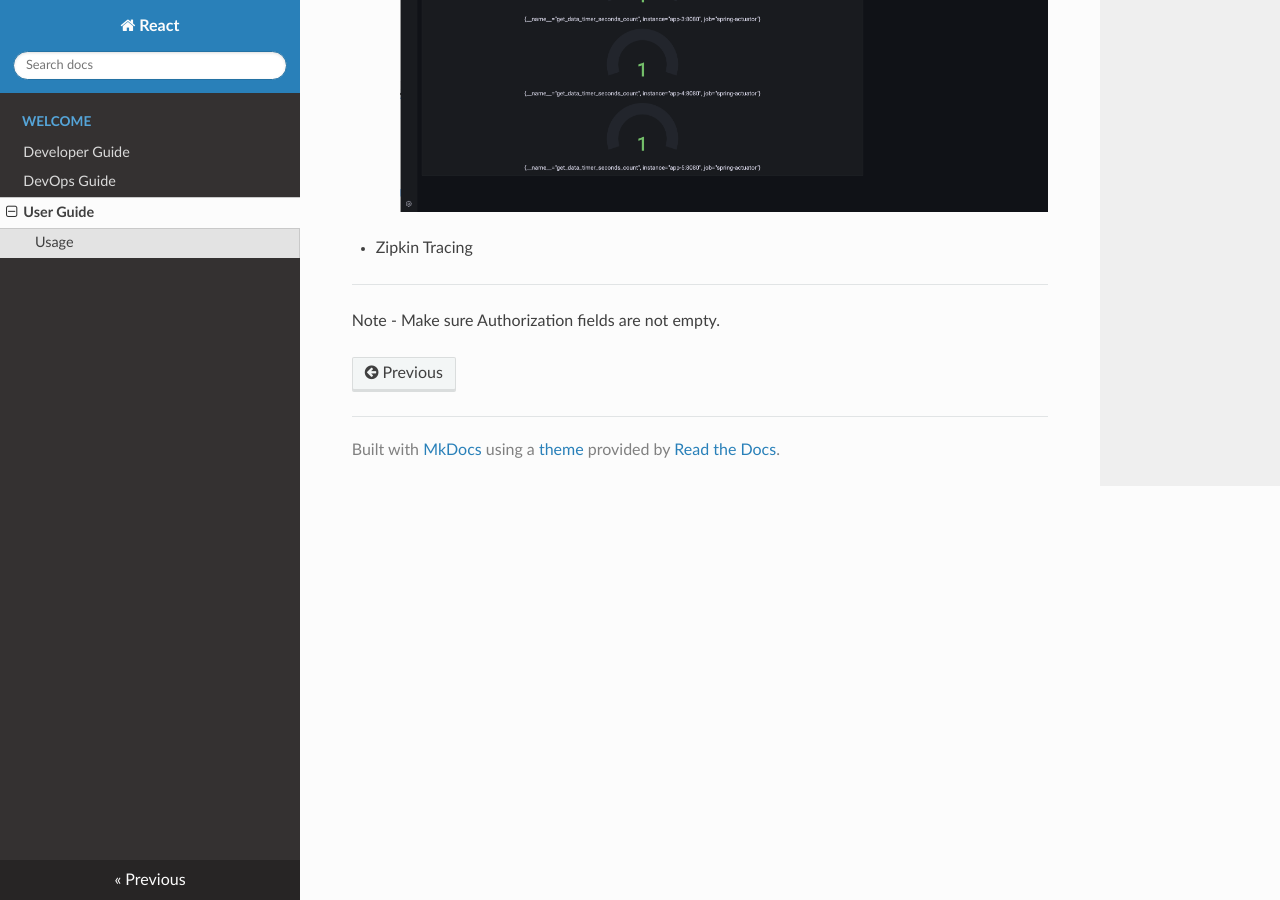
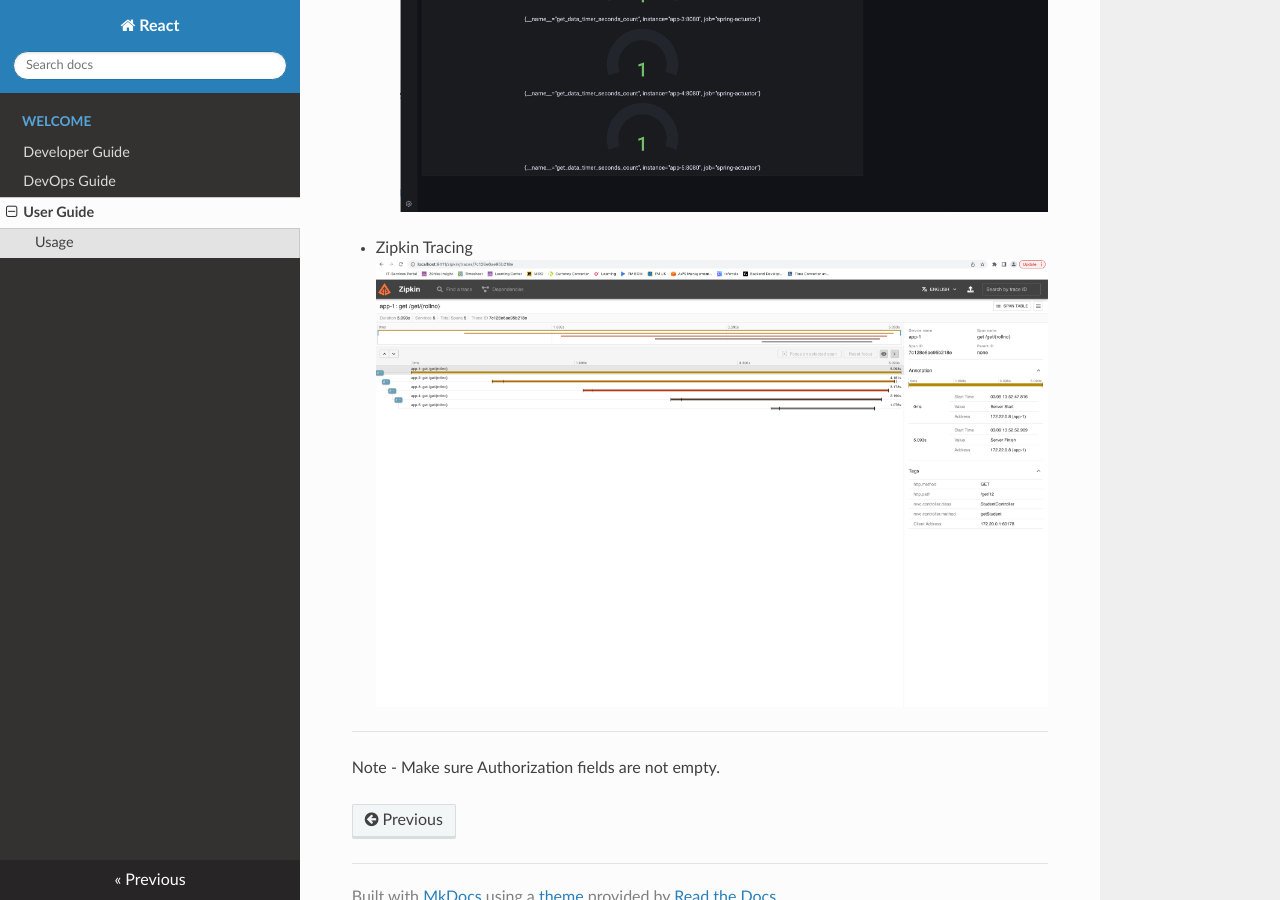
Before and after one commit to studymadara/React, an MkDocs documentation site: the page built from docs/userGuide.md, in a window 1280 px wide and 900 px high, scrolled down 1490 px. Built offline with MkDocs 1.6.1, drawn with Linux system fonts in a browser that asks for light colours; nearby versions of some CDN libraries.

Commit message:
readthedocs [1.0]

```diff
--- a/docs/userGuide.md
+++ b/docs/userGuide.md
@@ -14,7 +14,9 @@ things are more like an experiment with new features and checking compatibility.
 - Grafana Metrics
     - Business Metrics
       ![img_2.png](img_2.png)
+
 - Zipkin Tracing
+  ![img_3.png](img_3.png)
 
 -------
 Note - Make sure Authorization fields are not empty.
```
Also changed, not shown: docs/img_3.png (added).
